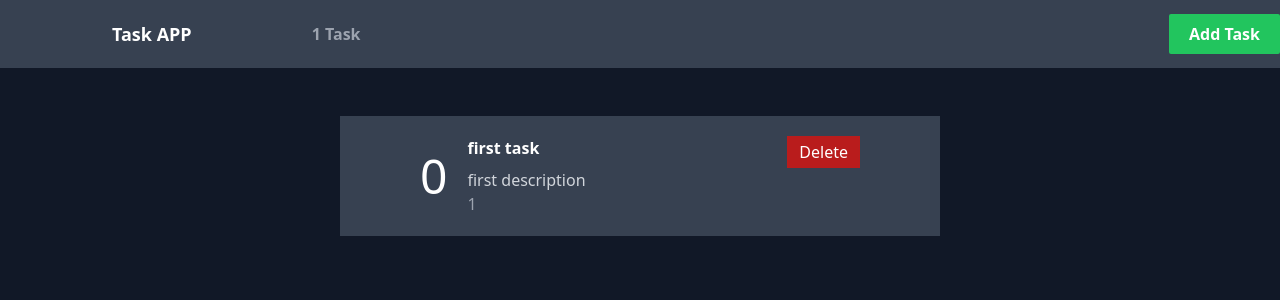
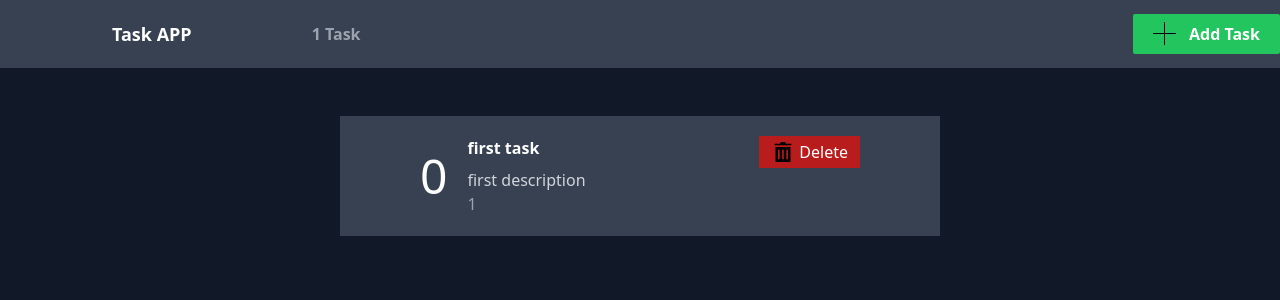
Before and after one commit to FranCant/nextjs-crud-usecontext, a Next.js app: page / in a window 1280 px wide. Shown: the top 300 px of the page. Built offline with nearby package versions, Linux system fonts and the light colour scheme.

Commit message:
icons add

```diff
--- a/components/Layout.js
+++ b/components/Layout.js
@@ -16,12 +16,22 @@ const Layout = ({ children }) => {
             </h1>
           </a>
         </Link>
-        <span className="ml-2 text-gray-400 font-bold">{tasks.length} Task</span>
+        <span className="ml-2 text-gray-400 font-bold">
+          {tasks.length} Task
+        </span>
         <div className="flex-grow text-right">
           <button
             className="bg-green-500 hover:bg-green-400 text-white px-5 py-2 text-gray font-bold rounded-sm inline-flex items-center"
             onClick={() => router.push("/new")}
           >
+            <svg
+              className="mr-3"
+              width="24"
+              height="24"
+              xmlns="http://www.w3.org/2000/svg"
+            >
+              <path d="M11 11v-11h1v11h11v1h-11v11h-1v-11h-11v-1h11z" />
+            </svg>
             Add Task
           </button>
         </div>
--- a/pages/index.js
+++ b/pages/index.js
@@ -17,19 +17,28 @@ const Home = () => {
               <div
                 key={task.id}
                 className="bg-gray-700 hover:bg-gray-600 cursor-pointer px-20 py-5 m-2 flex justify-start items-center"
-                onClick={() => push('/edit/' + task.id)}
+                onClick={() => push("/edit/" + task.id)}
               >
                 <span className="text-5xl mr-5">{i}</span>
                 <div className="w-full">
                   <div className="flex justify-between">
                     <h1 className="font-bold">{task.title}</h1>
-                    <button className="bg-red-700 hover:bg-red-600 px-3 py-1 inline-flex items-center"
-                    onClick={(e) => {
-                      e.stopPropagation();
-                      deleteTask(task.id);
-
-                    }}>
-
+                    <button
+                      className="bg-red-700 hover:bg-red-600 px-3 py-1 inline-flex items-center"
+                      onClick={(e) => {
+                        e.stopPropagation();
+                        deleteTask(task.id);
+                      }}
+                    >
+                      <svg
+                        xmlns="http://www.w3.org/2000/svg"
+                        width="24"
+                        height="20"
+                        viewBox="0 0 24 24"
+                        className="mr-1"
+                      >
+                        <path d="M3 6v18h18v-18h-18zm5 14c0 .552-.448 1-1 1s-1-.448-1-1v-10c0-.552.448-1 1-1s1 .448 1 1v10zm5 0c0 .552-.448 1-1 1s-1-.448-1-1v-10c0-.552.448-1 1-1s1 .448 1 1v10zm5 0c0 .552-.448 1-1 1s-1-.448-1-1v-10c0-.552.448-1 1-1s1 .448 1 1v10zm4-18v2h-20v-2h5.711c.9 0 1.631-1.099 1.631-2h5.315c0 .901.73 2 1.631 2h5.712z" />
+                      </svg>
                       Delete
                     </button>
                   </div>
```
